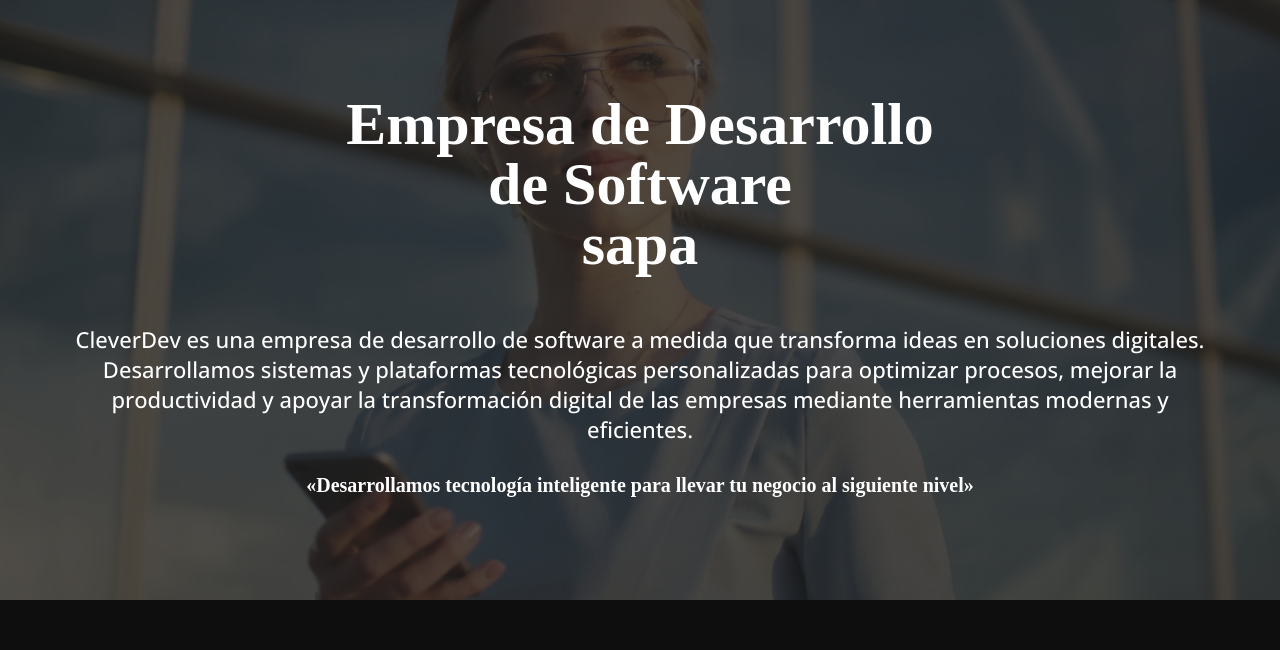
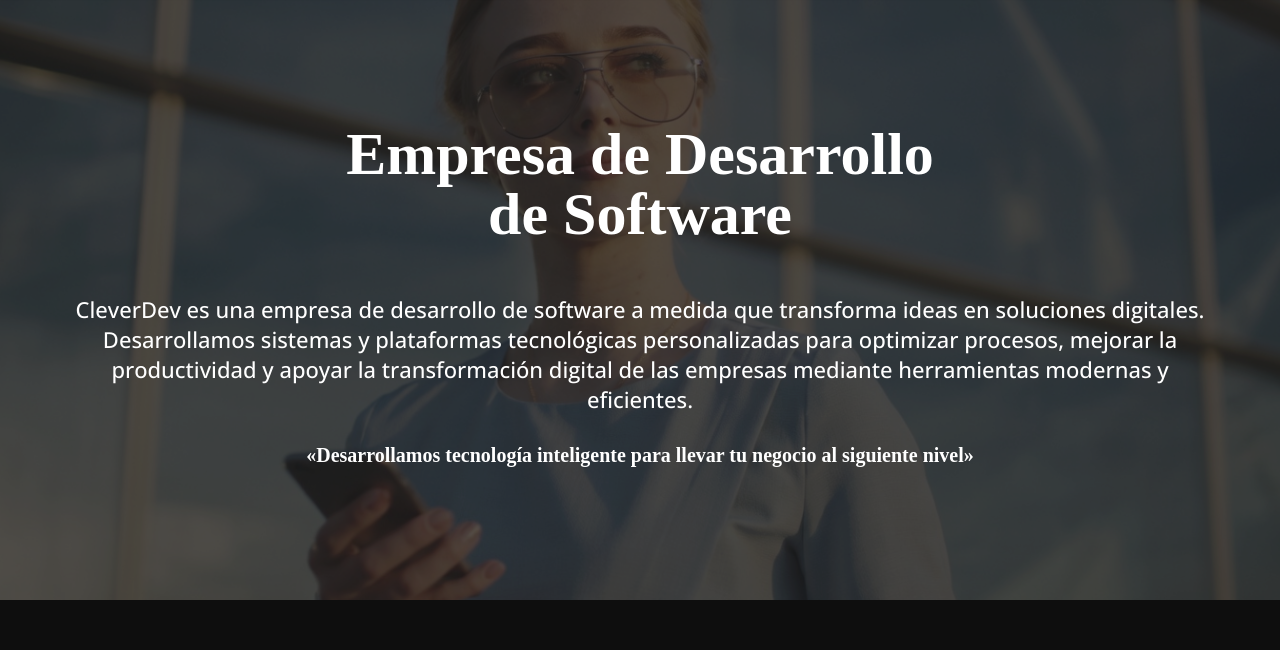
Before and after one commit to SANTIAGONXN/Pagina_CleverDev, a plain HTML site: page index.html in a window 1280 px wide. Shown: the part 150-800 px from the top of the page. Drawn offline with Linux system fonts and the light colour scheme; files whose address does not match are found by name; a web font is replaced by a local one.

Commit message:
PruebaHosting

```diff
--- a/index.html
+++ b/index.html
@@ -38,7 +38,6 @@
                 <div class="tituloContenidoHero">
                     <h1>Empresa de Desarrollo </h1>
                     <h1>de Software</h1>
-                    <h1>sapa</h1>
                 </div>
                 <div class="descripcionContenidoHero">
                     <p>CleverDev es una empresa de desarrollo de software a medida que transforma ideas en soluciones
```
